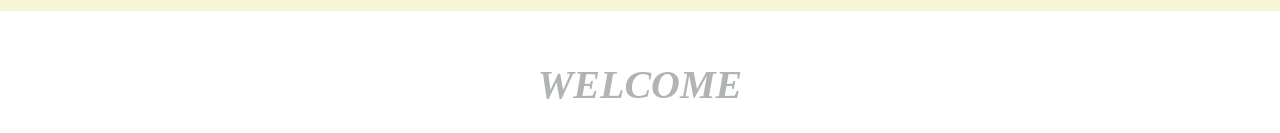
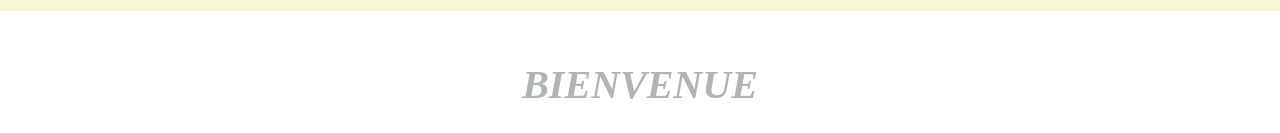
Before and after one commit to AlibertJimmy/Lesboisflottes, a React (Create React App) app: page / in a window 1280 px wide. Shown: the part 139-272 px from the top of the page. Built offline with nearby package versions, Linux system fonts and the light colour scheme.

Commit message:
Added translation to the Reception PageTitle

```diff
--- a/public/i18n/en.json
+++ b/public/i18n/en.json
@@ -16,7 +16,7 @@
 
 
     "//": "RECEPTION",
-
+    "Welcome": "Welcome",
 
     "//": "LOCATION",
     "Situation": "Location",
--- a/public/i18n/fr.json
+++ b/public/i18n/fr.json
@@ -16,7 +16,7 @@
 
 
     "//": "RECEPTION",
-
+    "Welcome": "Bienvenue",
 
     "//": "LOCATION",
     "Location": "Localisation",
--- a/src/pages/Home/home.jsx
+++ b/src/pages/Home/home.jsx
@@ -1,5 +1,6 @@
 // Import React Libraries
 import React, { useEffect, useState } from 'react';
+import { useTranslation } from 'react-i18next';
 
 // Import Component
 import GallerySampleGridResponsive from '../../components/Gallery/GallerySampleGridResponsive';
@@ -20,6 +21,8 @@ import {
 import { responsiveWidthTablet } from '../../utils/constants';
 
 function Home () {
+  const { t } = useTranslation();
+
   const [homeLayoutResponsive, setHomeLayoutResponsive] = useState(false);
 
   useEffect(() => {
@@ -43,7 +46,7 @@ function Home () {
   }, []);
   return (
     <PageWrapper id='homePageWrapper'>
-      <StyledWelcome>Welcome</StyledWelcome>
+      <StyledWelcome>{t('Welcome')}</StyledWelcome>
       <HomeWrapper id='homeWrapper'>
         {homeLayoutResponsive
           ? <>
```
